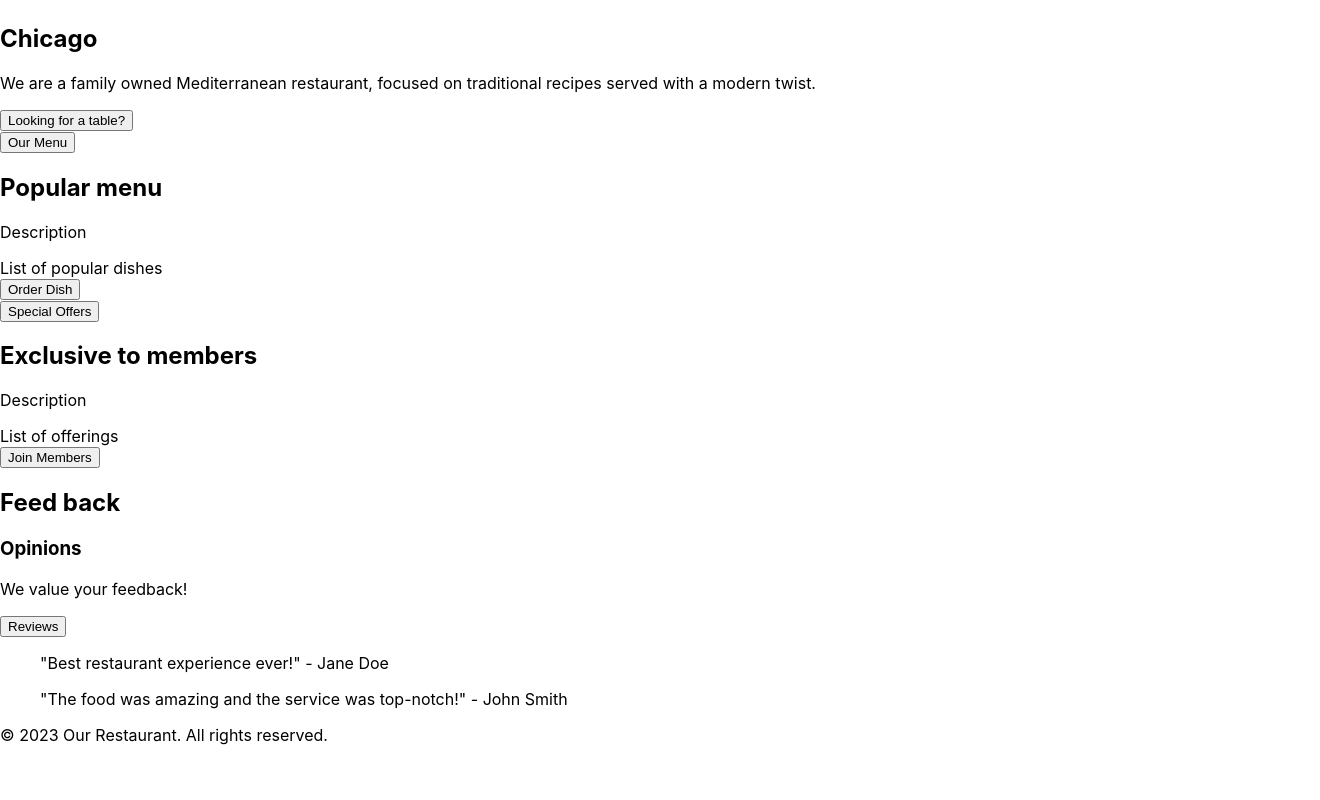
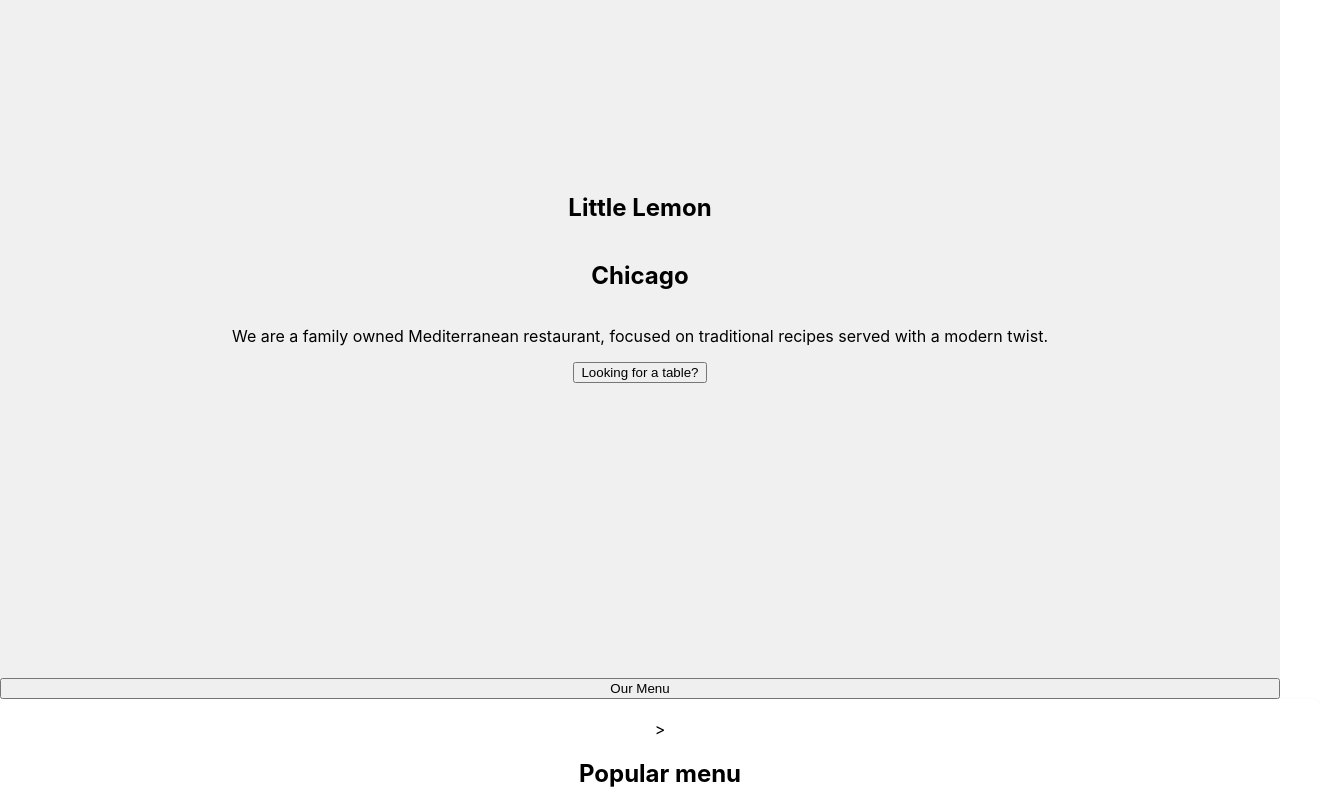
Before and after one commit to ONDANINE/littlelemonApp, a React (Create React App) app: page / in a window 1280 px wide. Shown: the part 280-1080 px from the top of the page, 1320 px wide, since content can reach past the window. Before the commit the page ends 1041 px from the top, so only its background shows below. Built offline with nearby package versions, Linux system fonts and the light colour scheme.

Commit message:
Update CSS modules

```diff
--- a/src/components/Feedback.js
+++ b/src/components/Feedback.js
@@ -4,7 +4,7 @@ import styles from "./Feedback.module.css";
 
 export default function Feedback() {
     return (
-        <section className="Feedback">
+        <section className={styles.feedbackLayout}>
           <h2>Feed back</h2>
           <h3>Opinions</h3>
           <p>We value your feedback!</p>
--- a/src/components/Feedback.module.css
+++ b/src/components/Feedback.module.css
@@ -0,0 +1,10 @@
+.feedbackLayout{
+    display: flex;
+    flex-direction: column;
+    align-items: center;
+    justify-content: center;
+    padding: 20px;
+    background-color: #f9f9f9;
+    border-radius: 8px;
+    box-shadow: 0 2px 4px rgba(0,0,0,0.1);
+}
--- a/src/components/Footer.js
+++ b/src/components/Footer.js
@@ -3,7 +3,7 @@ import styles from "./Footer.module.css";
 
 export default function Footer() {
     return (
-        <footer>
+        <footer className={styles.footerLayout}>
           <p>&copy; 2023 Our Restaurant. All rights reserved.</p>
         </footer>
     )
--- a/src/components/Footer.module.css
+++ b/src/components/Footer.module.css
@@ -0,0 +1,7 @@
+.footerLayout{
+    display: flex;
+    flex-direction: column;
+    align-items: center;
+    padding: 20px;
+    background-color: #f8f9fa;
+}
--- a/src/components/Header.js
+++ b/src/components/Header.js
@@ -6,7 +6,7 @@ import { useState } from "react";
 
 export default function Header() {
     return (
-    <header>
+    <header className={styles.headerLayout}>
         <nav>
             <ul>
                 <li>About</li>
--- a/src/components/Header.module.css
+++ b/src/components/Header.module.css
@@ -0,0 +1,8 @@
+.headerLayout{
+    display: flex;
+    align-items: center;
+    justify-content: space-between;
+    padding: 10px 20px;
+    background-color: #f8f9fa;
+    border-bottom: 1px solid #dee2e6;
+}
--- a/src/components/Hero.js
+++ b/src/components/Hero.js
@@ -3,7 +3,7 @@ import styles from "./Hero.module.css";
 
 export default function Hero() {
     return (
-        <section className="hero">
+        <section className={styles.heroLayout}>
           <h1>Little Lemon</h1>
           <h2>Chicago</h2>
           <p>We are a family owned Mediterranean restaurant, focused on traditional recipes served with a modern twist.</p>
--- a/src/components/Hero.module.css
+++ b/src/components/Hero.module.css
@@ -0,0 +1,8 @@
+.heroLayout{
+    display: flex;
+    flex-direction: column;
+    align-items: center;
+    justify-content: center;
+    height: 100vh;
+    background-color: #f0f0f0;
+}
--- a/src/components/Menu.js
+++ b/src/components/Menu.js
@@ -3,9 +3,9 @@ import styles from "./Menu.module.css";
 
 export default function Menu() {
     return (
-        <section className="Menu">
+        <section className={styles.menuLayout}>
           <button>Our Menu</button>
-          <div className="Popular-Menus">
+          <div className={styles.popularMenuCard}>>
             <h2>Popular menu</h2>
             <p>Description</p>
             <article>List of popular dishes</article>
--- a/src/components/Menu.module.css
+++ b/src/components/Menu.module.css
@@ -0,0 +1,19 @@
+.menuLayout{
+    display: flex;
+    flex-direction: column;
+    width: 100%;
+    height: 100%;
+}
+
+.popularMenuCard{
+    display: flex;
+    flex-direction: column;
+    align-items: center;
+    justify-content: center;
+    width: 100%;
+    height: 100%;
+    padding: 20px;
+    background-color: #ffffff;
+    border-radius: 8px;
+    box-shadow: 0 2px 4px rgba(0,0,0,0.1);
+}
--- a/src/components/Offer.js
+++ b/src/components/Offer.js
@@ -3,9 +3,9 @@ import styles from "./Offer.module.css";
 
 export default function Offer() {
     return (
-        <section className="Offer">
+        <section className={styles.offerLayout}>
           <button>Special Offers</button>
-          <div className="Exclusive-members">
+          <div className={styles.exclusiveMembers}>
             <h2>Exclusive to members</h2>
             <p>Description</p>
             <article>List of offerings</article>
--- a/src/components/Offer.module.css
+++ b/src/components/Offer.module.css
@@ -0,0 +1,15 @@
+.offerLayout{
+  display: flex;
+  flex-direction: column;
+  align-items: center;
+  padding: 20px;
+}
+.exclusiveMembers{
+  display: flex;
+  flex-direction: column;
+  align-items: center;
+  justify-content: center;
+  width: 100%;
+  max-width: 1200px;
+  margin: 0 auto;
+}
```
